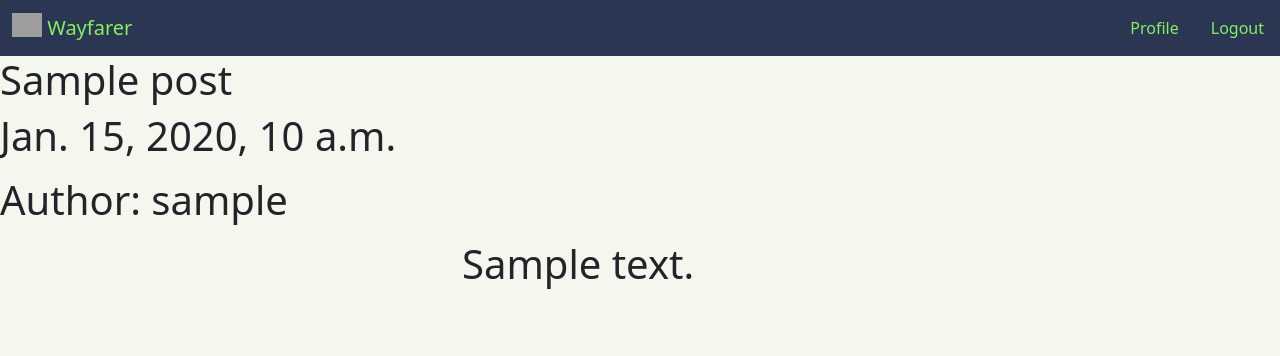
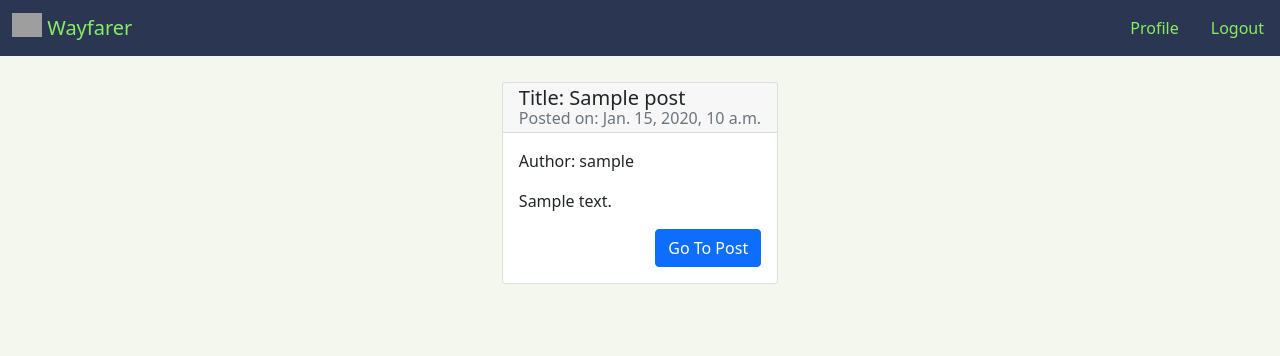
Before and after one commit to nicolegold1/project_wayfarer, a Django app: page /posts/ in a window 1280 px wide. Shown: the top 356 px of the page. Run offline with Django 3.2, Linux system fonts and the light colour scheme; a user stored in the database is signed in; tables that the repository leaves empty hold one stand-in row (values such as "Sample post"); some libraries are stand-ins or nearby versions; grey boxes are pictures that could not be loaded.

Commit message:
some stuff

```diff
--- /dev/null
+++ b/main_app/static/css/components/postsAll.css
@@ -0,0 +1,10 @@
+.postCard {
+  width: 85%;
+  justify-content: center;
+  display: flex;
+  margin: 2% auto;
+}
+.postHeader {
+  margin: 0 auto;
+  line-height: 0.7;
+}
--- a/main_app/static/css/style.css
+++ b/main_app/static/css/style.css
@@ -1,9 +1,11 @@
 /* profile page */
 @import "./components/profilePage.css";
-/* City details */
+/* Profile details */
 @import "./components/profileDetail.css";
 /* City details */
 @import "./components/cityDetails.css";
+/* Post All */
+@import "./components/postsAll.css";
 
 /* COLOR SCHEME */
 /* Dark Blue: #2b3752 */
@@ -78,7 +80,6 @@ html body {
     text-align: center;
 } */
 
-
 .modal-footer {
   justify-content: center;
 }
--- a/main_app/templates/posts.html
+++ b/main_app/templates/posts.html
@@ -1,19 +1,20 @@
 {% extends 'base.html' %} {% block content %}
 {% comment %} THIS IS POST PAGE INDEX FOR ALL POSTS {% endcomment %}
 {% for post in posts %}
-<h1>
-  {{ post.title }}
-  <h1>
-    <p>{{ post.created_at }}</p>
+<div class="postCard">
+<div class="card">
+  <div class="card-header">
+    <h5 class="card-title postHeader">Title: {{ post.title }}</h5>
+    <p class="text-muted postHeader"> Posted on: {{ post.created_at }}</p>
+  </div>
+  <div class="card-body">
     <p>Author: {{ post.user.username }}</p>
+    <p class="card-text">{{ post.description }}</p>
+    <a href="{% url 'posts_detail' post.id %}" class="btn btn-primary" style="float: right">Go To Post</a>
+  </div>
+</div>
+</div>
 
-    <div class="container">
-      <div class="row align-items-start">
-        <div class="col">{% comment %} empty space {% endcomment %}</div>
-        <div class="col">{{ post.description }}</div>
-        <div class="col">{% comment %} empty space {% endcomment %}</div>
-      </div>
-    </div>
 
     {% endfor %}
     {% endblock %}
--- a/main_app/templates/profile.html
+++ b/main_app/templates/profile.html
@@ -193,6 +193,7 @@
               </button>
             </div>
           </div>
+          <div></div>
           {% for post in posts %}
           <a class="cardATag" href="{% url 'posts_detail' post.id %}">
             {% if forloop.counter|divisibleby:2 %}
```
